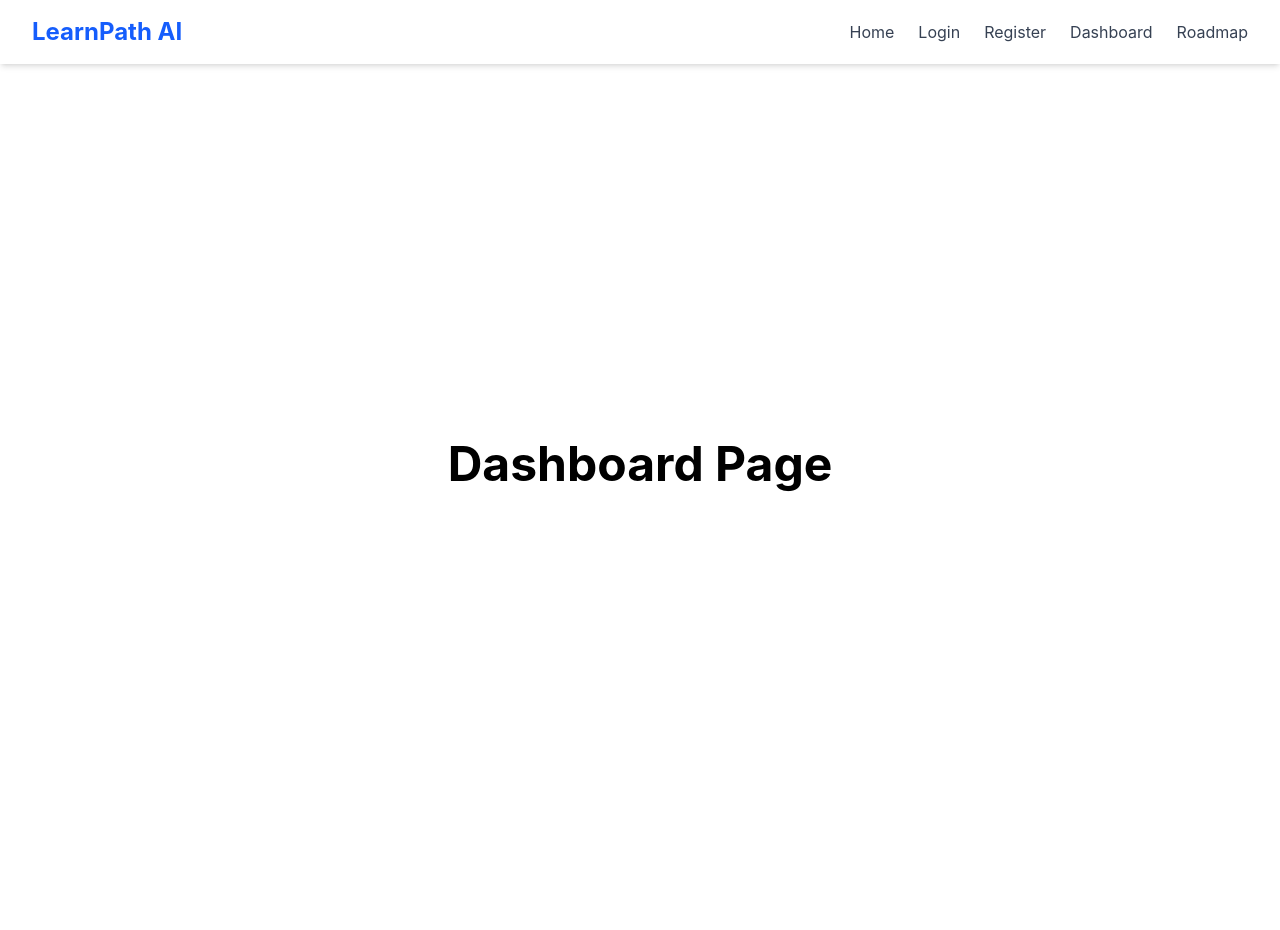
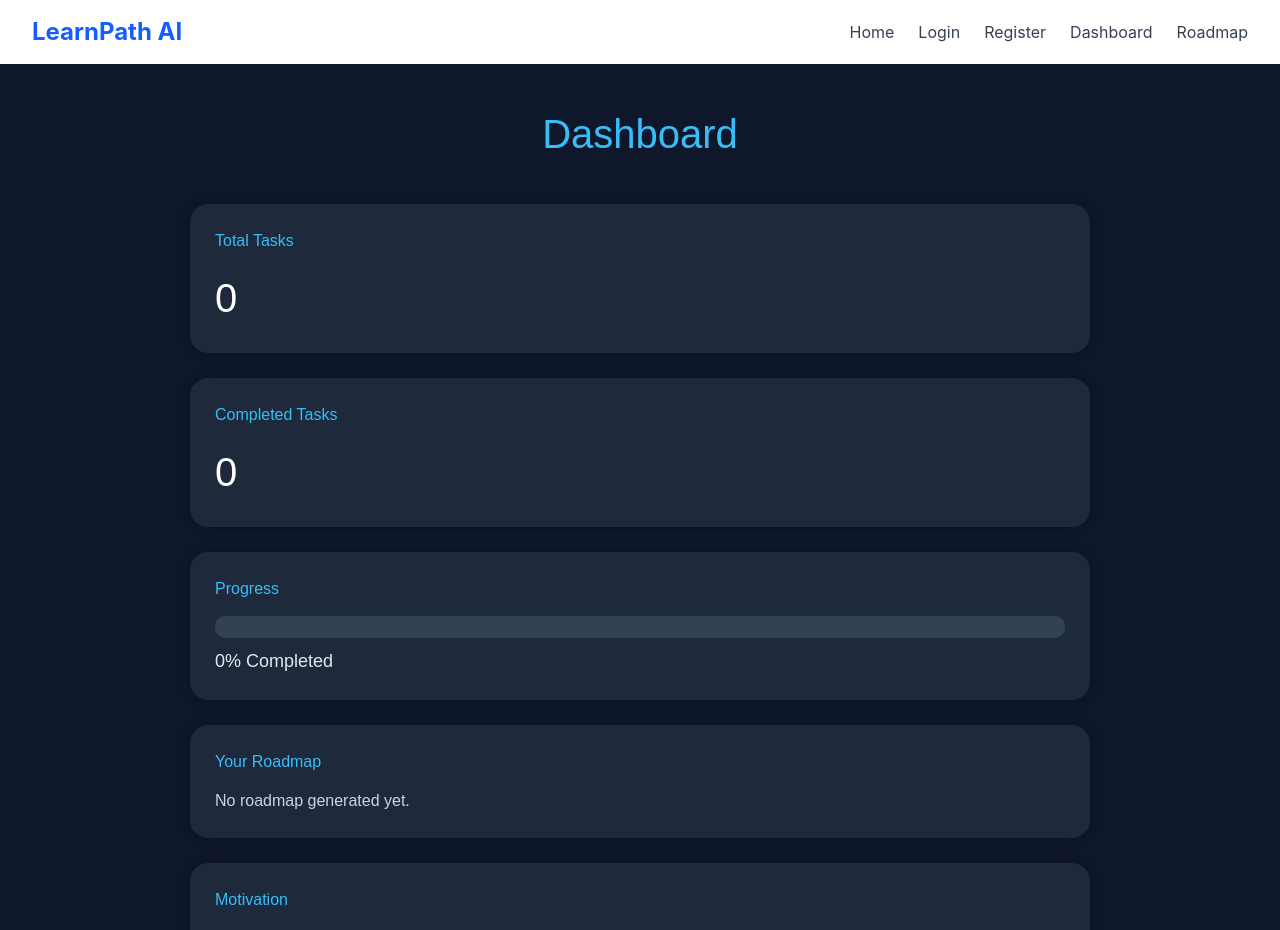
Before and after one commit to ruthika1523/LearningRoadmap, a React app in the folder frontend/: page /dashboard in a window 1280 px wide. Shown: the top 930 px of the page. Before the commit the page ends 864 px from the top, so only its background shows below. Built offline with nearby package versions, Linux system fonts and the light colour scheme; the HTML template or start-up script is replaced by a standard one.

Commit message:
Enhance Dashboard with roadmap and progress tracking

```diff
--- a/frontend/src/pages/Dashboard.jsx
+++ b/frontend/src/pages/Dashboard.jsx
@@ -1,11 +1,229 @@
 function Dashboard() {
+
+  const roadmap =
+    JSON.parse(localStorage.getItem("roadmap")) || [];
+
+  const completedSteps = roadmap.filter(
+    (step) => step.completed
+  ).length;
+
+  const progress =
+    roadmap.length > 0
+      ? (completedSteps / roadmap.length) * 100
+      : 0;
+
   return (
-    <div className="min-h-screen flex items-center justify-center">
-      <h1 className="text-5xl font-bold">
-        Dashboard Page
+
+    <div
+      style={{
+        minHeight: "100vh",
+        background: "#0f172a",
+        color: "white",
+        padding: "40px",
+        fontFamily: "Arial",
+      }}
+    >
+
+      <h1
+        style={{
+          textAlign: "center",
+          color: "#38bdf8",
+          marginBottom: "40px",
+          fontSize: "40px",
+        }}
+      >
+        Dashboard
       </h1>
+
+      <div
+        style={{
+          maxWidth: "900px",
+          margin: "auto",
+        }}
+      >
+
+        {/* TOTAL TASKS */}
+
+        <div style={cardStyle}>
+
+          <h2 style={titleStyle}>
+            Total Tasks
+          </h2>
+
+          <h1 style={numberStyle}>
+            {roadmap.length}
+          </h1>
+
+        </div>
+
+        {/* COMPLETED TASKS */}
+
+        <div style={cardStyle}>
+
+          <h2 style={titleStyle}>
+            Completed Tasks
+          </h2>
+
+          <h1 style={numberStyle}>
+            {completedSteps}
+          </h1>
+
+        </div>
+
+        {/* PROGRESS */}
+
+        <div style={cardStyle}>
+
+          <h2 style={titleStyle}>
+            Progress
+          </h2>
+
+          <div
+            style={{
+              width: "100%",
+              height: "22px",
+              background: "#334155",
+              borderRadius: "10px",
+              overflow: "hidden",
+              marginTop: "15px",
+            }}
+          >
+
+            <div
+              style={{
+                width: `${progress}%`,
+                height: "100%",
+                background: "#38bdf8",
+                transition: "0.5s",
+              }}
+            ></div>
+
+          </div>
+
+          <p
+            style={{
+              marginTop: "10px",
+              fontSize: "18px",
+              color: "#e2e8f0",
+            }}
+          >
+            {Math.round(progress)}% Completed
+          </p>
+
+        </div>
+
+        {/* ROADMAP TASKS */}
+
+        <div style={cardStyle}>
+
+          <h2 style={titleStyle}>
+            Your Roadmap
+          </h2>
+
+          {roadmap.length === 0 ? (
+
+            <p style={{ color: "#cbd5e1" }}>
+              No roadmap generated yet.
+            </p>
+
+          ) : (
+
+            roadmap.map((step, index) => (
+
+              <div
+                key={index}
+                style={{
+                  background: "#334155",
+                  padding: "15px",
+                  borderRadius: "10px",
+                  marginTop: "12px",
+                  display: "flex",
+                  alignItems: "center",
+                  gap: "15px",
+                }}
+              >
+
+                <input
+                  type="checkbox"
+                  checked={step.completed}
+                  readOnly
+                  style={{
+                    width: "20px",
+                    height: "20px",
+                  }}
+                />
+
+                <p
+                  style={{
+                    fontSize: "18px",
+                    textDecoration:
+                      step.completed
+                        ? "line-through"
+                        : "none",
+
+                    color:
+                      step.completed
+                        ? "#94a3b8"
+                        : "white",
+                  }}
+                >
+                  {step.title}
+                </p>
+
+              </div>
+
+            ))
+
+          )}
+
+        </div>
+
+        {/* MOTIVATION */}
+
+        <div style={cardStyle}>
+
+          <h2 style={titleStyle}>
+            Motivation
+          </h2>
+
+          <p
+            style={{
+              color: "#cbd5e1",
+              fontSize: "18px",
+              lineHeight: "30px",
+            }}
+          >
+            Stay consistent 🚀 <br />
+            Small progress every day leads to
+            big success.
+          </p>
+
+        </div>
+
+      </div>
+
     </div>
+
   );
+
 }
 
+const cardStyle = {
+  background: "#1e293b",
+  padding: "25px",
+  borderRadius: "18px",
+  marginBottom: "25px",
+  boxShadow: "0px 0px 10px rgba(0,0,0,0.3)",
+};
+
+const titleStyle = {
+  color: "#38bdf8",
+  marginBottom: "15px",
+};
+
+const numberStyle = {
+  color: "white",
+  fontSize: "40px",
+};
+
 export default Dashboard;
```
